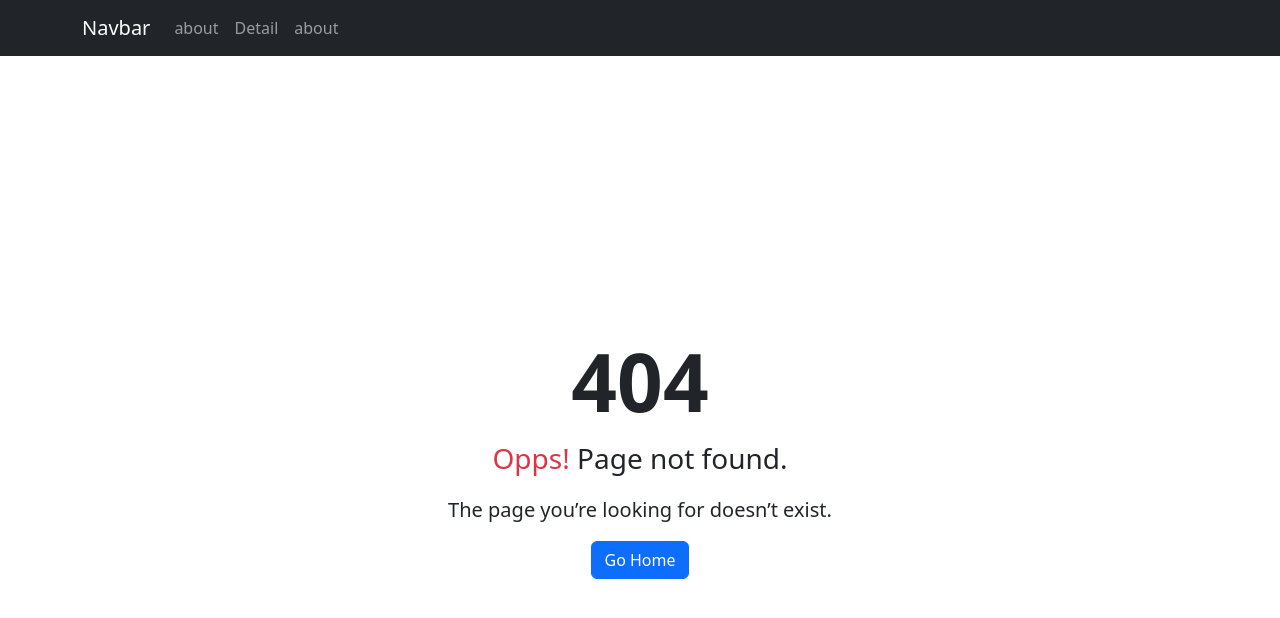
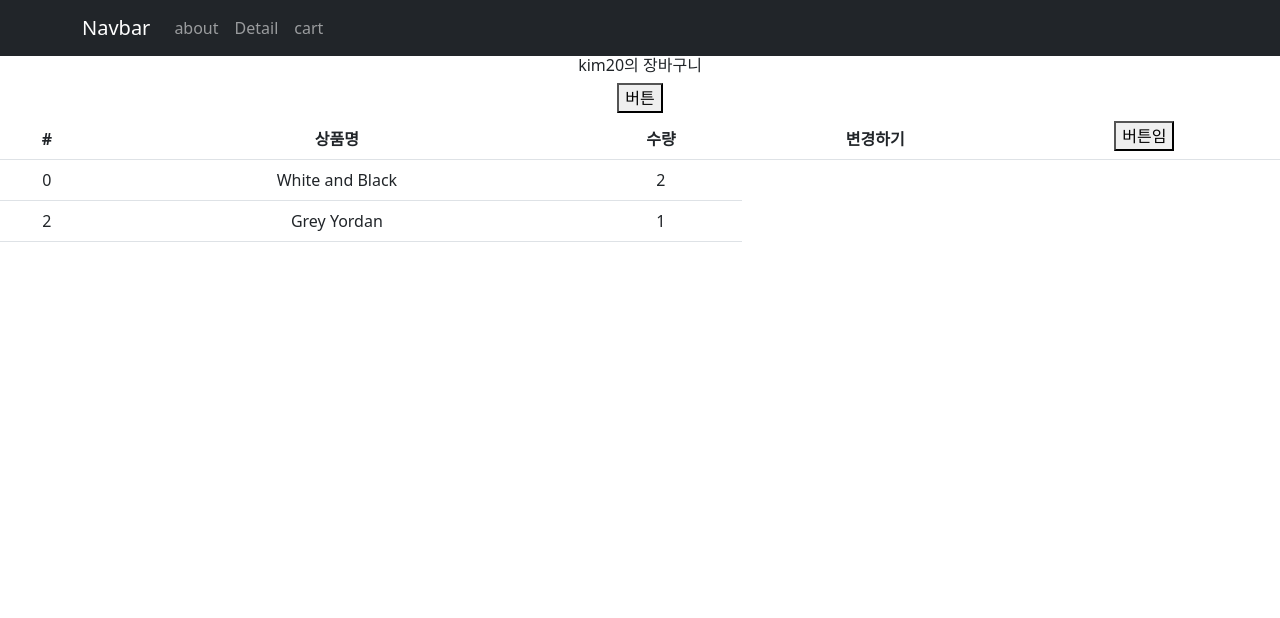
Before and after one commit to kongchip/react-shop, a React (Create React App) app: page /cart in a window 1280 px wide. Before the commit this address had no page. Shown: the top 618 px of the page. Built offline with nearby package versions, Linux system fonts and the light colour scheme.

Commit message:
redux 적용

```diff
--- a/package.json
+++ b/package.json
@@ -3,6 +3,7 @@
   "version": "0.1.0",
   "private": true,
   "dependencies": {
+    "@reduxjs/toolkit": "^1.9.5",
     "@testing-library/jest-dom": "^5.16.5",
     "@testing-library/react": "^13.4.0",
     "@testing-library/user-event": "^13.5.0",
@@ -11,6 +12,7 @@
     "react": "^18.2.0",
     "react-bootstrap": "^2.7.4",
     "react-dom": "^18.2.0",
+    "react-redux": "^8.0.5",
     "react-router-dom": "^6.11.2",
     "react-scripts": "5.0.1",
     "web-vitals": "^2.1.4"
--- a/src/App.js
+++ b/src/App.js
@@ -7,6 +7,7 @@
 import ErrorPage from './routes/ErrorPage';
 import AboutPage from './routes/aboutPage';
 import axios from 'axios';
+import Cart from './routes/Cart';
 
 function App() {
   let navigate = useNavigate();
@@ -51,10 +52,10 @@
             </Nav.Link>
             <Nav.Link
               onClick={() => {
-                navigate('/about');
+                navigate('/cart');
               }}
             >
-              about
+              cart
             </Nav.Link>
           </Nav>
         </Container>
@@ -101,6 +102,7 @@
           <Route path="member" element={<div>직원 정보</div>} />
           <Route path="location" element={<div>위치 정보</div>} />
         </Route>
+        <Route path="/cart" element={<Cart />} />
       </Routes>
     </div>
   );
--- /dev/null
+++ b/src/routes/Cart.js
@@ -0,0 +1,53 @@
+import { Table } from 'react-bootstrap';
+import { useSelector, useDispatch } from 'react-redux';
+import { changeName, increase } from './../store.js';
+
+function Cart() {
+  let state = useSelector((state) => state);
+  const dispatch = useDispatch();
+  console.log(state.user.age);
+  return (
+    <div>
+      <h6>
+        {state.user.name}
+        {state.user.age}의 장바구니
+      </h6>
+      <button
+        onClick={() => {
+          dispatch(increase());
+        }}
+      >
+        버튼
+      </button>
+      <Table>
+        <thead>
+          <tr>
+            <th>#</th>
+            <th>상품명</th>
+            <th>수량</th>
+            <th>변경하기</th>
+            <th>
+              <button
+                onClick={() => {
+                  dispatch(changeName());
+                }}
+              >
+                버튼임
+              </button>
+            </th>
+          </tr>
+        </thead>
+        <tbody>
+          {state.cart.map((a, i) => (
+            <tr key={i}>
+              <td>{state.cart[i].id}</td>
+              <td>{state.cart[i].name}</td>
+              <td>{state.cart[i].count}</td>
+            </tr>
+          ))}
+        </tbody>
+      </Table>
+    </div>
+  );
+}
+export default Cart;
--- /dev/null
+++ b/src/store.js
@@ -0,0 +1,33 @@
+import { configureStore, createSlice } from '@reduxjs/toolkit';
+
+let user = createSlice({
+  // state 이름
+  name: 'user',
+  // state 값
+  initialState: { name: 'kim', age: 20 },
+  // state값 변경 함수 | state는 기존 state를 뜻함 필요하면 사용
+  reducers: {
+    changeName(state) {
+      return 'kongchip' + state;
+    },
+    increase(state) {
+      state.age += 1;
+    },
+  },
+});
+export let { changeName, increase } = user.actions;
+
+let cart = createSlice({
+  name: 'cart',
+  initialState: [
+    { id: 0, name: 'White and Black', count: 2 },
+    { id: 2, name: 'Grey Yordan', count: 1 },
+  ],
+});
+
+export default configureStore({
+  reducer: {
+    user: user.reducer,
+    cart: cart.reducer,
+  },
+});
```
Also changed, not shown: src/index.js (+6 -2 lines), 1 other file (tests, documents, lock files or other folders).
